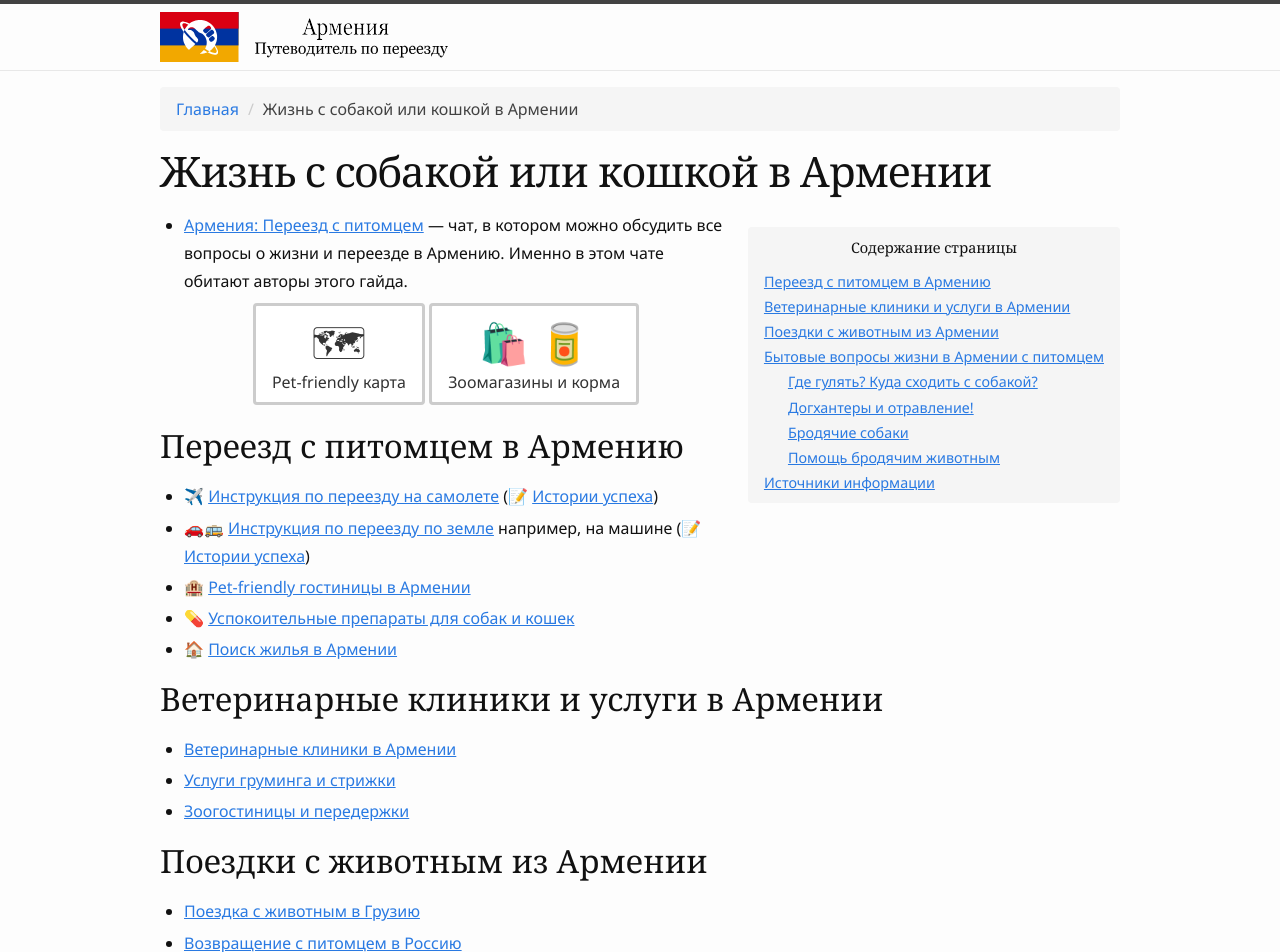
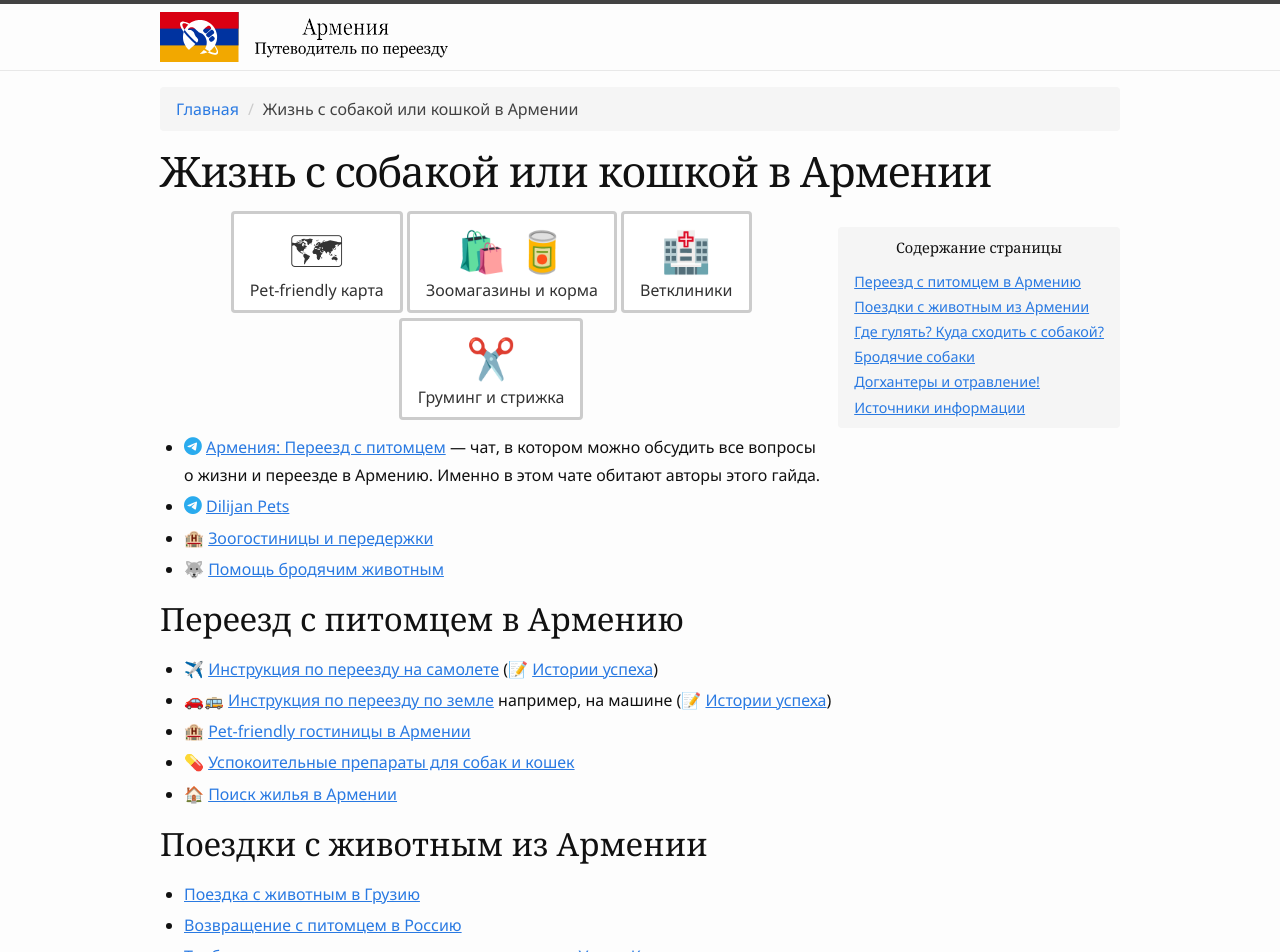
Before and after one commit to haywiki/haywiki.github.io, a Jekyll site: the page built from animals/index.md, in a window 1280 px wide. Shown: the top 952 px of the page. Built offline with Jekyll 4.4.1, drawn with Linux system fonts in a browser that asks for light colours; nearby versions of some CDN libraries; a script that is not in the unit is left out; some of the changed text lies outside the part shown.

Commit message:
Апгрейд раздела о питомцах

```diff
--- a/_sass/_content.scss
+++ b/_sass/_content.scss
@@ -165,4 +165,17 @@
     color: #2AABEE;
     font-size: 1.15rem;
   }
+
+  .fa-instagram {
+    color: #E1306C;
+    margin-bottom: -1px;
+  }
+
+  .fa-facebook-f {
+    color: #4267B2;
+  }
+
+  .fa-link {
+    color: #0F9D58;
+  }
 }
--- a/animals/index.md
+++ b/animals/index.md
@@ -3,11 +3,16 @@ title: Жизнь с собакой или кошкой в Армении
 layout: page
 ---
 
-- [Армения: Переезд с питомцем](https://t.me/am_pets) — чат, в котором можно обсудить все вопросы о жизни и переезде в Армению. Именно в этом чате обитают авторы этого гайда.
-
 <a class="btn btn-shortcut" href="/animals/map.html"><span>🗺</span><br> Pet-friendly карта</a>
 <a class="btn btn-shortcut" href="/animals/shops.html"><span>🛍️ 🥫</span><br> Зоомагазины и корма</a>
+<a class="btn btn-shortcut" href="/animals/vetclinics.html"><span>🏥</span><br> Ветклиники</a>
+<a class="btn btn-shortcut" href="/animals/grooming.html"><span>✂️️</span><br> Груминг и стрижка</a>
 {: style="text-align: center;"}
+
+- <i class="fa-brands fa-telegram"></i> [Армения: Переезд с питомцем](https://t.me/am_pets) — чат, в котором можно обсудить все вопросы о жизни и переезде в Армению. Именно в этом чате обитают авторы этого гайда.
+- <i class="fa-brands fa-telegram"></i> [Dilijan Pets](https://t.me/dilijan_pets)
+- 🏨 [Зоогостиницы и передержки](services.md#zoohotel)
+- 🐺 [Помощь бродячим животным](stray-help.md)
 
 ## Переезд с питомцем в Армению
 
@@ -17,12 +22,6 @@ layout: page
 - 💊 [Успокоительные препараты для собак и кошек](sedation.md)
 - 🏠 [Поиск жилья в Армении](../life/rent-house.md)
 
-## Ветеринарные клиники и услуги в Армении
-
-- [Ветеринарные клиники в Армении](vetclinics.md)
-- [Услуги груминга и стрижки](vetclinics.md#groomers)
-- [Зоогостиницы и передержки](vetclinics.md#zoohotel)
-
 ## Поездки с животным из Армении
 
 - [Поездка с животным в Грузию](to-georgia.md)
@@ -30,20 +29,11 @@ layout: page
 - [Требования на ввоз по странам от команды чата «Увожу Кроликов»](https://rabbitsleavingrussia.wiki/w/Требования_стран_к_ввозу_животных)
 - [Где сделать титры антител к бешенству?](rabies-titers.md#лаборатории-в-армении)
 
-## Бытовые вопросы жизни в Армении с питомцем
-
-### Где гулять? Куда сходить с собакой?
+## Где гулять? Куда сходить с собакой?
 
 {%- include animals-map.md layers="2480593,2480567" -%}
 
-### Догхантеры и отравление! {#doghunters}
-
-К сожалению, в ноябре появились первые случаи отравления собак догхантерами в Ереване. Прикладываем инструкцию, что
-делать в случае отравления.
-
-![Что делать при отправлении собаки?](/assets/animals/poisoning-help.png)
-
-### Бродячие собаки
+## Бродячие собаки
 
 К сожалению, в Ереване и в других городах очень много бродячих собак, они не опасны в 99% случаев, но
 мы рекоммендуем почитать небольшой гайд по взаимодействию с такими собаками.
@@ -53,23 +43,12 @@ layout: page
 Для комфортных прогулок, мы очень рекоммендуем при поиске жилья осмотреть потенциальные места выгула вашего питомца
 на наличие стай и посмотреть их реакцию на вашу собаку и реакцию вашей собаки на них.
 
-### Помощь бродячим животным {#stray}
+## Догхантеры и отравление! {#doghunters}
 
-- [Stray Animals Center](https://www.facebook.com/profile.php?id=100063538604933) — государственная служба по отлову, вакцинации и стерилизации животных;
-- <i class="fa-brands fa-telegram"></i> [Приют для бездомных животных "Рекс"](https://t.me/reksshelterarmenia)
-- [DINGO Team](https://www.facebook.com/dingoteam) — приют и помощь бездомным животным.
-- [Centaur Animal Assisted Therapy Center](https://centaur.im) [fb](https://www.facebook.com/i.am.centaur/) — центр зоотерапии с собаками и лошадьми, а также собачий приют.
-- [Dingo որդեգրման էջ](https://www.facebook.com/Dingo-որդեգրման-էջ-103312678886867/) - группа с собаками ожидающими пристройства
-- [Stray Dogs of Armenia](https://facebook.com/straydogsofarmenia)
-- [Animal rescue and adoption center](https://www.facebook.com/groups/183049871736741)
-- [Jessy adoption](https://www.facebook.com/kendaniner.vordegru)
-- [PAWSitive Rescue Armenia](https://instagram.com/pawsitiverescue) [fb](https://www.facebook.com/pawsitivearmenia)
-- [CAToo Cat Rescue Armenia](https://www.facebook.com/profile.php?id=100057275926542)
-- [SHOON - Dog Rescue](https://www.facebook.com/shoondogrescue)
-- [JACK shelter for dogs and cats](https://www.facebook.com/JackShelterArm/)
-- [Dogs Of Gyumri](https://instagram.com/dogsofgyumri)
+К сожалению, в ноябре появились первые случаи отравления собак догхантерами в Ереване. Прикладываем инструкцию, что
+делать в случае отравления.
 
-Все приюты и организации нуждаются в волонтерах и пожертвованиях. Выбор оставляем за вами!
+![Что делать при отправлении собаки?](/assets/animals/poisoning-help.png)
 
 ## Источники информации
 
```
Also changed, not shown: animals/grooming.md (added, +66 -0 lines), animals/hotels.md (+5 -0 lines), animals/map.md (+1 -1 lines), animals/services.md (added, +18 -0 lines), animals/stray-help.md (added, +23 -0 lines), animals/vetclinics.md (+26 -52 lines).
